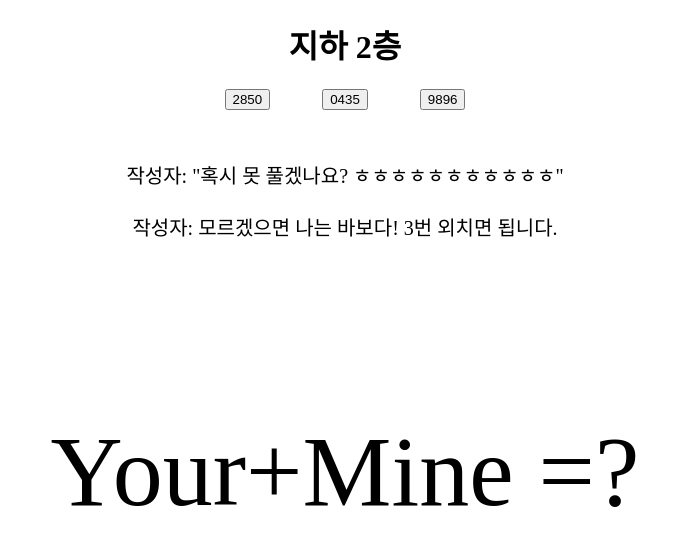
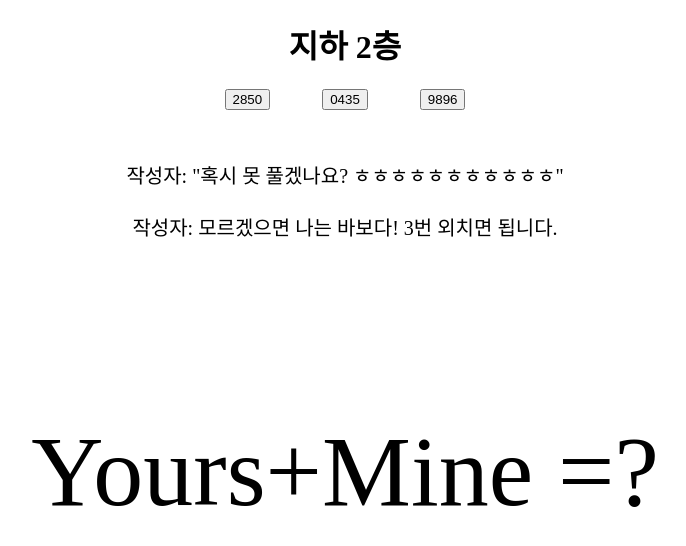
Before and after one commit to Jounery-lee/Xquiz, a plain HTML site: page x2.html in a window 1280 px wide. Shown: the whole page, without its empty margins (295-981 px from the left). Drawn offline with Linux system fonts and the light colour scheme.

Commit message:
Add files via upload

```diff
--- a/x2.html
+++ b/x2.html
@@ -17,7 +17,7 @@
         작성자: 모르겠으면 나는 바보다! 3번 외치면 됩니다.<br><br>
       </div>
       <div id='quiz'>
-        Your+Mine =?
+        Yours+Mine =?
       </div>
   </body>
 </html>
```
